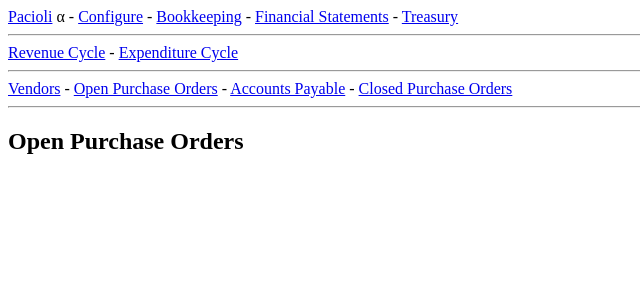
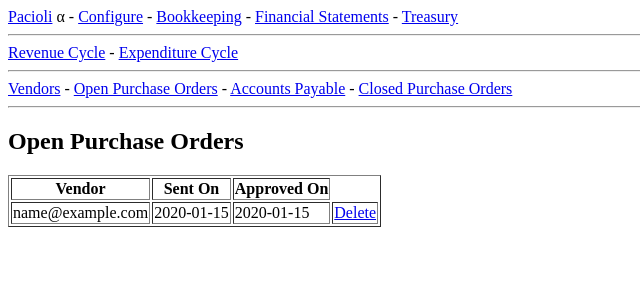
Before and after one commit to LainZWired/pacioli, a Flask app: page /Treasury/ExpenditureCycle/OpenPurchaseOrders in a window 1280 px wide. Shown: the top 300 px of the page, without its empty margins (0-640 px from the left). Run offline with Flask 2, Linux system fonts and the light colour scheme; tables that the repository leaves empty hold one stand-in row (values such as "Sample post"); parts of the project's set-up code (start-up, migrations or seed data) failed here and were passed over.

```diff
--- a/pacioli/treasury/templates/expenditure_cycle/open_purchase_orders.html
+++ b/pacioli/treasury/templates/expenditure_cycle/open_purchase_orders.html
@@ -4,6 +4,36 @@
   Open Purchase Orders
 </h2>
 
+<table border="1">
+ <tr>
+  <th>
+   Vendor
+  </th>
+ <th>
+  Sent On
+ </th>
+ <th>
+  Approved On
+ </th>
+</tr>
+ {% for purchase_order in purchase_orders %}
+ <tr>
+  <td>
+  {{purchase_order.Identity.email}}
+ </td>
+  <td>
+  {{format_date('Daily',purchase_order.sent_date)}}
+ </td>
+  <td>
+  {{format_date('Daily',purchase_order.approved_date)}}
+ </td>
+<td>
+ <a href="{{ url_for('treasury.delete_purchase_order', purchase_order_id=purchase_order.id)}}">Delete</a>
+ </td>
+ </tr>
+ {% endfor %}
+</table>
+
 
 
 {% endblock %}
--- a/pacioli/treasury/treasury.py
+++ b/pacioli/treasury/treasury.py
@@ -246,13 +246,18 @@ def send_purchase_order(purchase_order_id):
     treasury_utilities.send_purchase_order(purchase_order)
     return redirect(url_for('treasury.open_purchase_orders'))
 
+@treasury_blueprint.route('/ExpenditureCycle/NewPurchaseOrder/Delete/<purchase_order_id>')
+def delete_purchase_order(purchase_order_id):
+    purchase_order = models.PurchaseOrders.query.filter_by(id=purchase_order_id).one()
+    db.session.delete(purchase_order)
+    db.session.commit()
+    return redirect(url_for('treasury.open_purchase_orders'))
+
 @treasury_blueprint.route('/ExpenditureCycle/OpenPurchaseOrders')
 def open_purchase_orders():
-    classificationform = forms.NewClassification()
-    accountform = forms.NewAccount()
-    subaccountform = forms.NewSubAccount()
-    subaccounts = models.Subaccounts.query.all()
-    return render_template("expenditure_cycle/open_purchase_orders.html")
+    purchase_orders = models.PurchaseOrders.query.all()
+    return render_template("expenditure_cycle/open_purchase_orders.html",
+        purchase_orders=purchase_orders)
 
 @treasury_blueprint.route('/ExpenditureCycle/AccountsPayable')
 def accounts_payable():
--- a/pacioli/treasury/treasury_utilities.py
+++ b/pacioli/treasury/treasury_utilities.py
@@ -86,7 +86,8 @@ def send_purchase_order(purchase_order):
 def send_invoice(email_to, amount, sales_order_id):
     invoice_id = str(uuid.uuid4())
     bitcoin_address = bitcoind.getnewaddress()
-    data = "address:%s, amount:%s, id:%s" % (bitcoin_address, amount, invoice_id)
+    data = "document:sales_invoice, id:%s \r\n" % invoice_id
+    data += "address:%s, amount:%s \r\n" % (bitcoin_address, amount)
 
     send_gpg_email(email_to, data)
     sent_date = datetime.now()
```
